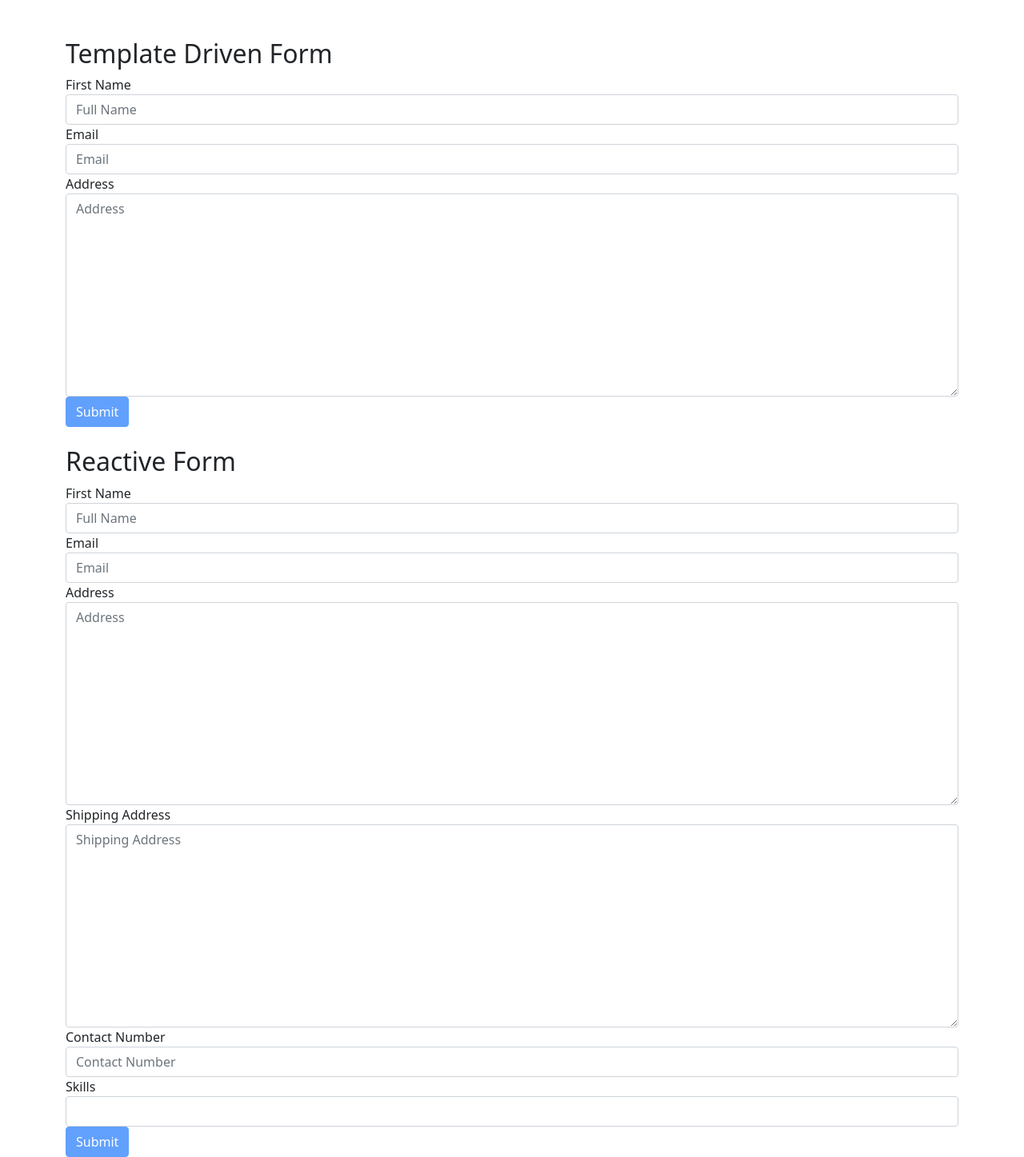
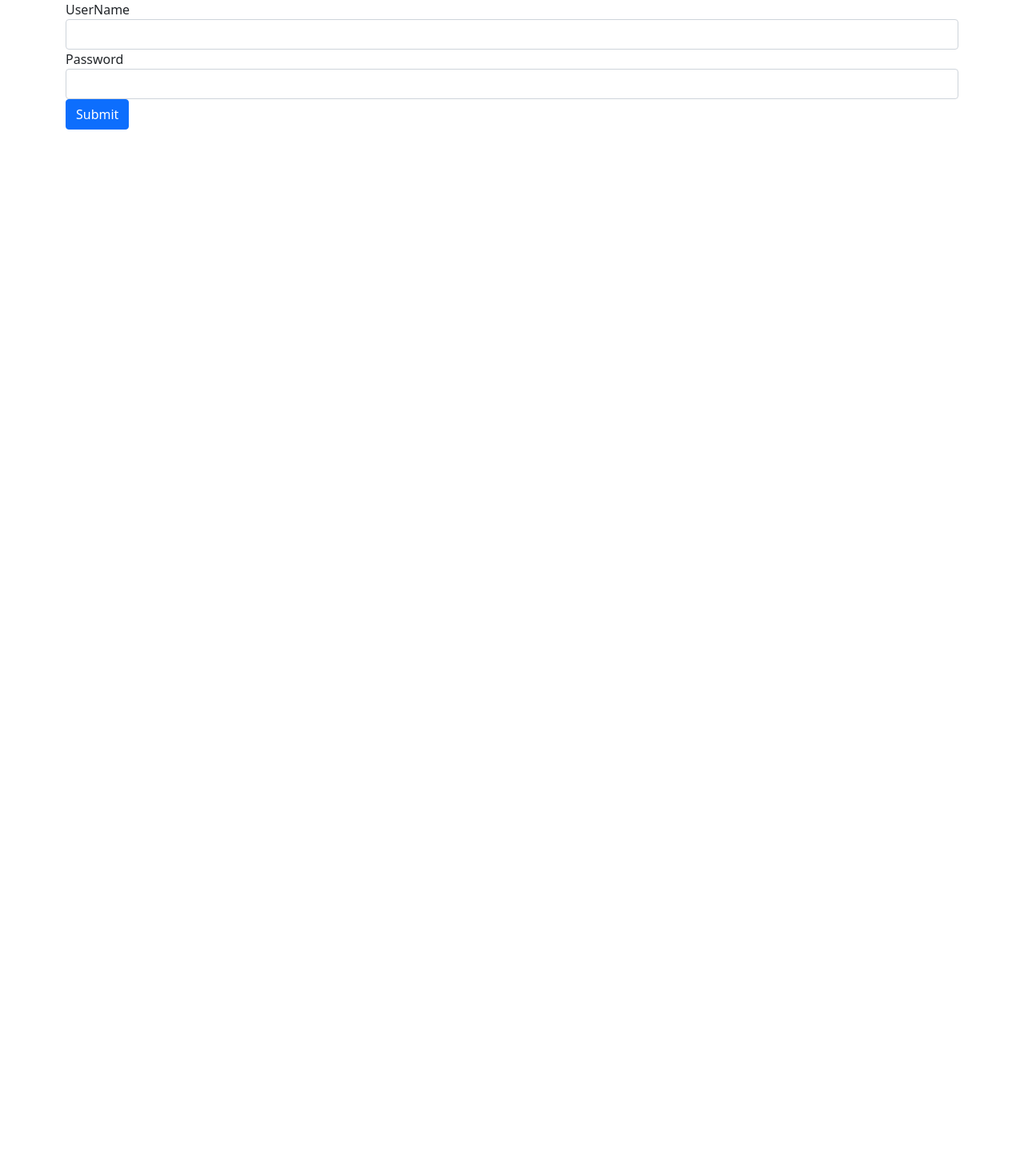
Before and after one commit to Ahmed-Manai/Hero-App, an Angular app in the folder Hero-Project/: page / in a window 1280 px wide. Shown: the whole page at 80% size. After the commit the page ends 800 px from the top, so only its background shows below. Built offline with nearby package versions, Linux system fonts and the light colour scheme.

Commit message:
simple form

```diff
--- a/Hero-Project/src/app/app.component.html
+++ b/Hero-Project/src/app/app.component.html
@@ -1,128 +1,29 @@
-<div class="container mt-5">
-    <div class="form-area">
+<div class="container">
+    <form [formGroup]="form">
+        <div class="form-group">
+            <label>UserName</label>
+            <input type="text" class="form-control" formControlName="userName">
+            <div *ngIf="fb.userName.errors?.required">
+                <div class="alert alert-danger" *ngIf="fb.userName.touched && fb.userName.invalid">UserName is required
+                    ...</div>
+            </div>
+            <div *ngIf="fb.userName.errors?.minlength">
+                <div class="alert alert-danger" *ngIf="fb.userName.touched && fb.userName.invalid">UserName must be
+                    atleast 5 characters ...</div>
+            </div>
+        </div>
 
-        <!-- Template Driven Form -->
-        <h2>Template Driven Form</h2>
-        <form #fm='ngForm' (ngSubmit)="onSubmit(fm)"> <!--angular template variable # , directive  -->
-            <div class="form-group">
-                <label> First Name </label>
-                <input type="text" placeholder="Full Name" class="form-control" name="fullName" ngModel
-                    #fullName='ngModel' (change)="getValue(fullName)" required
-                    [ngClass]="{ 'is-invalid' : fullName.touched && fullName.invalid}" minlength="5" maxlength="10">
+        <div class="form-group">
+            <label>Password</label>
+            <input type="text" class="form-control" formControlName="password">
 
-                <div *ngIf="fullName.errors && fullName.errors['required']">
-                    <div class="alert alert-danger" *ngIf="fullName.touched && fullName.invalid">
-                        Full Name is required ...
-                    </div>
-                </div>
-                <div *ngIf="fullName.errors && fullName.errors['minlength']">
-                    <div class="alert alert-danger" *ngIf="fullName.touched && fullName.invalid">
-                        Full Name must be atleast 5 characters ...
-                    </div>
-                </div>
+            <div *ngIf="fb.password.errors?.required">
+                <div class="alert alert-danger" *ngIf="fb.password.touched && fb.password.invalid">Password is required
+                    ...</div>
+            </div>
+        </div>
+        <button type="submit" class="btn btn-primary"> Submit </button>
 
-            </div>
+    </form>
 
-            <div class="form-group">
-                <label> Email </label>
-                <input type="email" placeholder="Email" class="form-control" name="email" ngModel #email="ngModel"
-                    pattern="[a-z0-9._%+\-]+@[a-z0-9.\-]+\.[a-z]{2,}$" required
-                    [ngClass]="{ 'is-invalid' : email.touched && email.invalid}">
-
-                <div *ngIf="email.errors && email.errors['required']">
-                    <div class="alert alert-danger" *ngIf="email.touched && email.invalid">
-                        Email is required ...
-                    </div>
-                </div>
-                <div *ngIf="email.errors && email.errors['pattern']">
-                    <div class="alert alert-danger" *ngIf="email.touched && email.invalid">
-                        Invalid Email Address ...
-                    </div>
-                </div>
-
-            </div>
-            <div class="form-group">
-                <label> Address </label>
-                <textarea cols="30" rows="10" placeholder="Address" class="form-control" name="address" ngModel
-                    #address='ngModel' required
-                    [ngClass]="{ 'is-invalid' : address.touched && address.invalid}"></textarea>
-                <div *ngIf="address.errors && address.errors['required']">
-                    <div class="alert alert-danger" *ngIf='address.touched && address.invalid'>Address is required</div>
-                </div>
-            </div>
-
-
-            <button type="submit" class="btn btn-primary" [disabled]="fm.invalid">Submit </button>
-        </form>
-        <br>
-        <!-- Reactive Form -->
-        <h2>Reactive Form</h2>
-        <form [formGroup]="form" (ngSubmit)="onSubmitReactiveForm()"> <!-- angular Reactive Form Binding -->
-            <div class="form-group">
-                <label> First Name </label>
-                <input type="text" placeholder="Full Name" class="form-control" name="fullName"
-                    formControlName="fullName">
-
-                <div class="alert alert-danger" *ngIf="fullname.touched && fullname.invalid">
-                    <div *ngIf="fullname.errors && fullname.errors['required']">Full Name is required ... </div>
-                    <div *ngIf="fullname.errors && fullname.errors['minlength']">Full Name must be atleast 5 characters
-                        ... </div>
-                </div>
-            </div>
-
-            <div class="form-group">
-                <label> Email </label>
-                <input type="email" placeholder="Email" class="form-control" name="email" formControlName="email">
-
-                <div class="alert alert-danger" *ngIf="Email.touched && Email.invalid">
-                    <div *ngIf="Email.errors && Email.errors['required']">Email is required ... </div>
-                    <div *ngIf="Email.errors && Email.errors['email']">Invalid Email ... </div>
-                </div>
-            </div>
-            <!-- contact Details for nested Form Group -->
-            <div formGroupName='contactDetails'>
-                <div class="form-group">
-                    <label> Address </label>
-                    <textarea cols="30" rows="10" placeholder="Address" class="form-control" name="address"
-                        formControlName="address"></textarea>
-                    <div class="alert alert-danger" *ngIf="Address.touched && Address.invalid">
-                        <div *ngIf="Address.errors && Address.errors['required']">Address is required ... </div>
-                    </div>
-                </div>
-
-                <div class="form-group">
-                    <label> Shipping Address </label>
-                    <textarea cols="30" rows="10" placeholder="Shipping Address" class="form-control" name="address"
-                        formControlName="shippingAddress"></textarea>
-                    <div class="alert alert-danger" *ngIf="ShippingAddress.touched && ShippingAddress.invalid">
-                        <div *ngIf="ShippingAddress.errors && ShippingAddress.errors['required']">Shipping Address is
-                            required ... </div>
-                    </div>
-                </div>
-
-                <div class="form-group">
-                    <label> Contact Number </label>
-                    <input type="text" placeholder="Contact Number" class="form-control" name="email"
-                        formControlName="contactNum">
-
-                    <div class="alert alert-danger" *ngIf="ContactNum.touched && ContactNum.invalid">
-                        <div *ngIf="ContactNum.errors && ContactNum.errors['required']">Contact Number is required ...
-                        </div>
-                        <div *ngIf="ContactNum.errors && ContactNum.errors['pattern']">Invalid Contact Number ... </div>
-                    </div>
-                </div>
-                <div class="form-group">
-                    <label>Skills</label>
-                    <input type="text" class="form-control" #skill (keyup.enter)="addSkill(skill)">
-                    <ul class="list-group">
-                        <li class="list-group-item" *ngFor="let skill of Skills.controls; let i = index">
-                             {{skill.value}}
-                             <a class="btn btn-sm btn-danger" (click)="removeSkill(i)"> X </a>
-                        </li>
-                    </ul>
-                </div>
-            </div>
-            <button type="submit" class="btn btn-primary" [disabled]="form.invalid">Submit </button>
-        </form>
-    </div>
 </div>
--- a/Hero-Project/src/app/app.component.ts
+++ b/Hero-Project/src/app/app.component.ts
@@ -11,80 +11,18 @@ export class AppComponent {
 
   title: string = "Angular Pipe";
 
-
   form: any;
 
-  emailRegex: string = "[a-z0-9._%+\-]+@[a-z0-9.\-]+\.[a-z]{2,}$";
-  contactRegex: string = "[789][0-9][9]";
 
-  constructor(fb: FormBuilder) {
+  constructor(fb: FormBuilder){
     this.form = fb.group({
-      fullName: ['', [Validators.required, Validators.minLength(5)]],
-      email:['', [Validators.required, Validators.email]],
-      contactDetails: fb.group({
-        address: ['', [Validators.required]],
-        shippingAddress: ['', [Validators.required]],
-        contactNum: ['', [Validators.required, Validators.pattern(this.contactRegex)]]
-      }),
-      skills:fb.array([])
+      userName: ['', [Validators.required, Validators.minLength(5)]],
+      password:['', Validators.required]
     })
-
-    // this.form = new FormGroup({
-    //   fullName: new FormControl('', [Validators.required, Validators.minLength(5)]),
-    //   email: new FormControl('', [Validators.required,
-    //   //  Validators.pattern(this.emailRegex)
-    //   Validators.email
-    //   ]),
-    //   contactDetails: new FormGroup({
-    //     address: new FormControl('', [Validators.required]),
-    //     shippingAddress: new FormControl('', [Validators.required]),
-    //     contactNum: new FormControl('', [Validators.required, Validators.pattern(this.contactRegex)])
-    //   }),
-    //   skills: new FormArray([])
-    // });
-  }
-
-  removeSkill(i: number){
-this.Skills.removeAt(i);
-  }
-  get Skills() {
-    return this.form.get('skills') as FormArray;
-  }
-
-  addSkill(skill: HTMLInputElement) {
-    (this.Skills).push(new FormControl(skill.value));
-    skill.value = '';
-    console.log(this.form.value);
-  }
-  get ShippingAddress() {
-    return this.form.get('contactDetails.shippingAddress');
-  }
-  get ContactNum() {
-    return this.form.get('contactDetails.contactNum');
-  }
-  get Address() {
-    return this.form.get('contactDetails.address');
-  }
-  get Email() {
-    return this.form.get('email');
   }
 
 
-  get fullname() {
-    return this.form.get('fullName');
-  }
-
-  onSubmitReactiveForm() {
-    console.log(this.form.value);
-  }
-
-
-
-  onSubmit(fm: NgForm) {
-    console.log(fm.value);
-  }
-
-  getValue(fullName: NgModel) {
-    console.log(fullName);
+  get fb(){
+    return this.form.controls;
   }
 }
```
